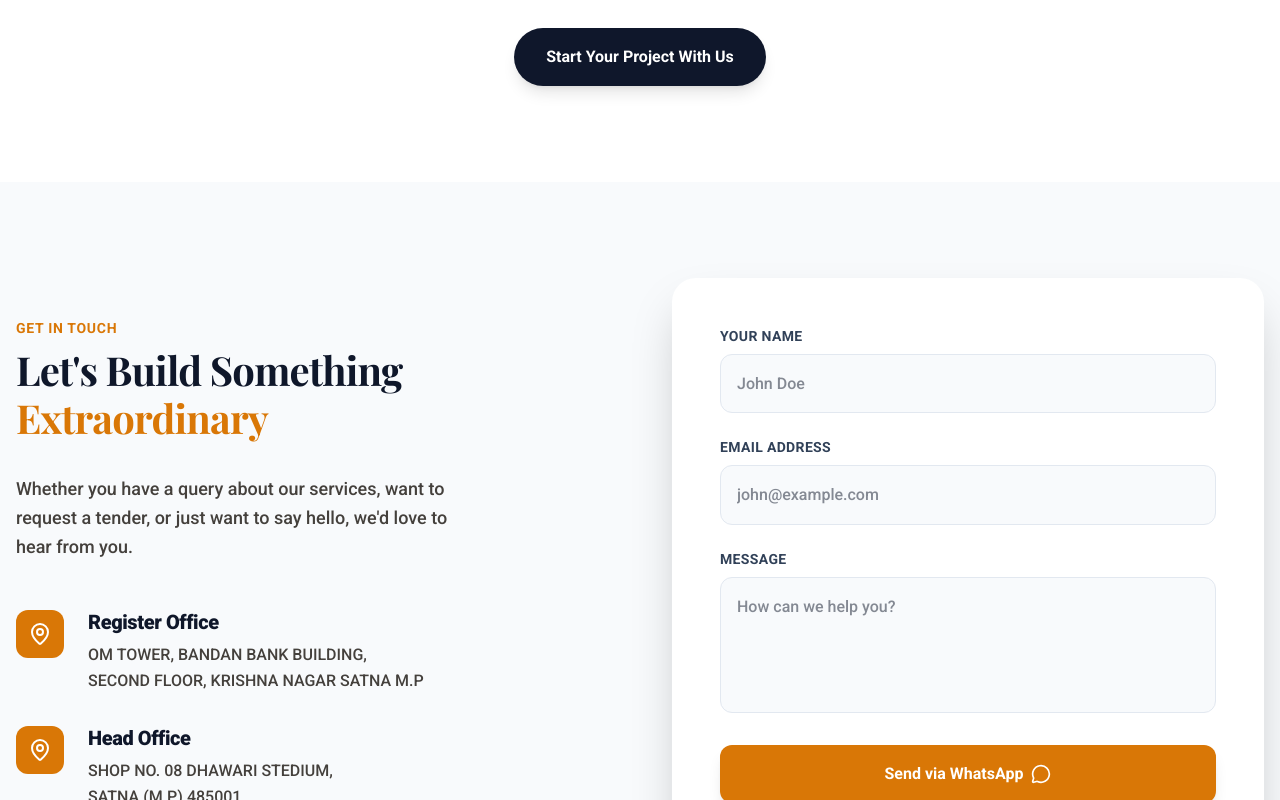
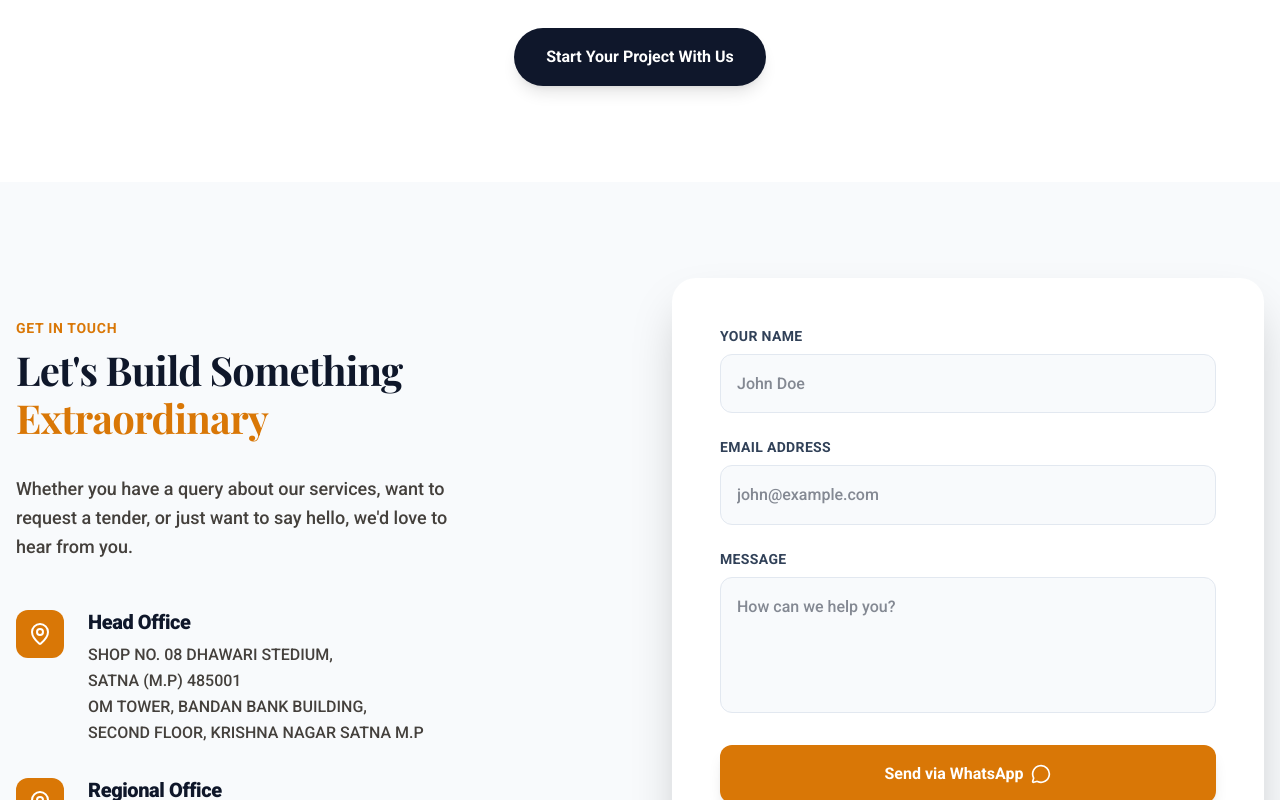
Before and after one commit to durgeshgawm/ultrabuild, a Next.js app: page / in a window 1280 px wide. Shown: the part 7673-8473 px from the top of the page. Built offline with nearby package versions, Linux system fonts and the light colour scheme; a web font is replaced by a local one.

Commit message:
Initial commit

```diff
--- a/src/components/Contact.tsx
+++ b/src/components/Contact.tsx
@@ -51,17 +51,6 @@ const Contact = () => {
 
             <div className="space-y-8">
 
-              <div className="flex items-start group">
-                <div className="w-12 h-12 rounded-xl bg-accent backdrop-blur-sm flex items-center justify-center mr-6 group-hover:bg-black transition-colors">
-                  <MapPin className="w-6 h-6 text-white" />
-                </div>
-                <div>
-                  <h4 className="text-xl font-bold mb-2">Register Office</h4>
-                  <p className="text-slate-300 leading-relaxed">
-                    OM TOWER, BANDAN BANK BUILDING,<br /> SECOND FLOOR, KRISHNA NAGAR SATNA M.P
-                  </p>
-                </div>
-              </div>
 
               <div className="flex items-start group">
                 <div className="w-12 h-12 rounded-xl bg-accent backdrop-blur-sm flex items-center justify-center mr-6 group-hover:bg-black transition-colors">
@@ -71,7 +60,9 @@ const Contact = () => {
                   <h4 className="text-xl font-bold mb-2">Head Office</h4>
                   <p className="text-slate-300 leading-relaxed">
                     SHOP NO. 08 DHAWARI STEDIUM,<br />
-                    SATNA (M.P) 485001
+                    SATNA (M.P) 485001 <br />
+                    OM TOWER, BANDAN BANK BUILDING,<br /> SECOND FLOOR, KRISHNA NAGAR SATNA M.P
+
                   </p>
                 </div>
               </div>
--- a/src/components/Profile.tsx
+++ b/src/components/Profile.tsx
@@ -104,10 +104,10 @@ const Achivement = () => {
                     <p className="text-slate-900 dark:text-white font-mono">23AAEFU0292Q1ZT</p>
                   </div>
                   <p className="text-slate-600 dark:text-slate-300 text-sm">
-                    OFFICE ADDRESS:- OM TOWER, BANDAN BANK BUILDING, SECOND FLOOR, KRISHNA NAGAR SATNA M.P
+                    REGISTERED ADDRESS:- SHOP NO. 08 DHAWARI STEDIUM, SATNA (M.P) 485001
                   </p>
                   <p className="text-slate-600 dark:text-slate-300 text-sm">
-                    REGISTERED ADDRESS:- SHOP NO. 08 DHAWARI STEDIUM, SATNA (M.P) 485001
+                    OFFICE ADDRESS:- OM TOWER, BANDAN BANK BUILDING, SECOND FLOOR, KRISHNA NAGAR SATNA M.P
                   </p>
                 </div>
               </div>
```
